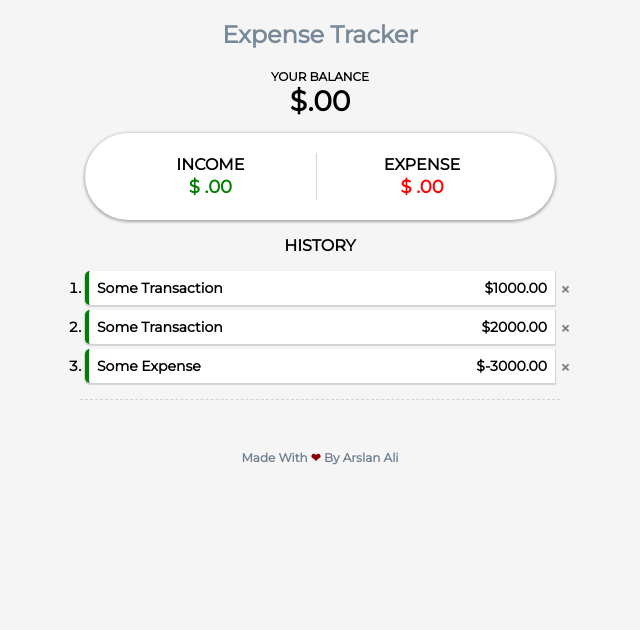
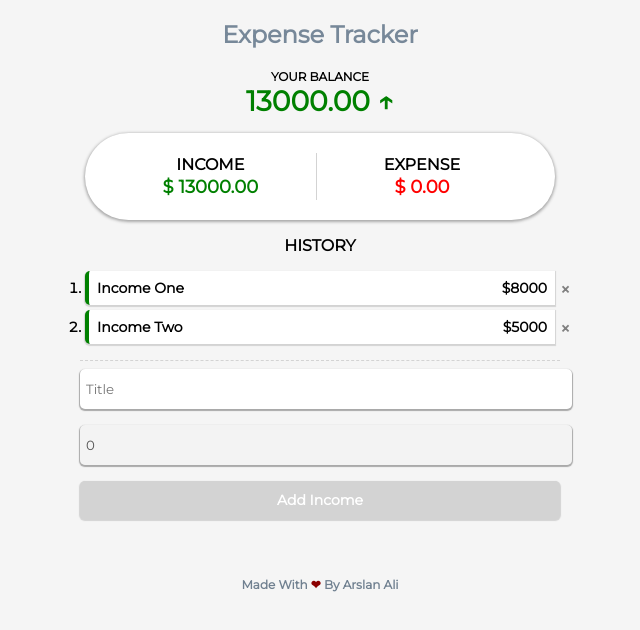
Before and after one commit to warlock1996/xpense-tracker, a React (Create React App) app: page / in a window 1280 px wide. Shown: the top 630 px of the page, without its empty margins (320-960 px from the left). Built offline with nearby package versions, Linux system fonts and the light colour scheme.

Commit message:
:hammer: added more to xpense tracker

```diff
--- a/src/App.css
+++ b/src/App.css
@@ -1,4 +1,5 @@
 .App {
+  max-width: 480px;
   width: 480px;
   margin: auto;
 }
@@ -40,8 +41,24 @@
 .balance-label {
   font-size: 12px;
 }
-.balance-value {
+.hide-arrow {
+  display: none;
+}
+.positive-balance {
+  margin: 0px;
+  text-transform: uppercase;
+  font-family: 'Montserrat';
+  font-weight: bolder;
   font-size: 28px;
+  color: green;
+}
+.negative-balance {
+  margin: 0px;
+  text-transform: uppercase;
+  font-family: 'Montserrat';
+  font-weight: bolder;
+  font-size: 28px;
+  color: red;
 }
 .cashbox {
   margin: 5px;
@@ -155,12 +172,12 @@
   padding: 8px;
   border-radius: 5px 0px 0px 5px;
   box-shadow: 0px 1px 1px 1px lightgray;
-  animation: transaction-add-anim .2s linear;
+  animation: transaction-add-anim .3s linear;
 }
 
  @keyframes transaction-add-anim {
-   from { transform: translateX(-50px);}
-   to { transform : translateX(0)}
+   from { transform: translateY(50px);}
+   to { transform : translateY(0)}
  }
 
 .add-expense:disabled, .add-income:disabled {
@@ -199,6 +216,9 @@
 .item-amount {
   float: right;
 }
+.item-amount:before {
+  content: '$';
+}
 .no-transactions {
   color: lightslategray;
   font-size: 12px;
--- a/src/App.js
+++ b/src/App.js
@@ -17,7 +17,7 @@ function App ()  {
             <History/>
             <Transaction/>
           </GlobalProvider>
-            <h5 className="footer">made with <span>&#10084;</span> <a href="https://github.com/warlock1996" target="_blank"> by arslan ali </a> </h5>
+            <h5 className="footer">made with <span>&#10084;</span> <a href="https://github.com/warlock1996" rel="noopener noreferrer"  target="_blank"> by arslan ali </a> </h5>
       </div>
     );
   }
--- a/src/components/Balance.js
+++ b/src/components/Balance.js
@@ -1,10 +1,15 @@
-import React  from 'react';
+import React, { useContext }  from 'react';
+import { GlobalContext } from "./sharedstate"
 
-function Balance (props) {
+function Balance () {
+    const { transactions } = useContext(GlobalContext);
+    const balance = transactions.reduce((acc, tr) => acc + tr.amount, 0)
     return (
         <div className="balance-container">
             <p className="balance-label">Your Balance</p>
-            <p className="balance-value"> ${  }.00</p>
+            <p  className={ (Math.sign(balance) !== -1) ? 'positive-balance' : 'negative-balance' } > { balance.toFixed(2) }
+               { (Math.sign(balance) !== -1) ? <span className = "upward-arrow"> &uarr; </span> : <span className = "downward-arrow" > &darr; </span>  }
+            </p>
         </div>
     )
 }
--- a/src/components/Cashbox.js
+++ b/src/components/Cashbox.js
@@ -1,15 +1,19 @@
-import React  from 'react';
+import React, { useContext }  from 'react';
+import { GlobalContext } from "./sharedstate"
 
 function Cashbox (props) {
+    const { transactions } = useContext(GlobalContext);
+    const income = transactions.filter(tr => Math.sign(tr.amount) !== -1).reduce((acc, tr) =>   tr.amount + acc , 0)
+    const xpense = transactions.filter(tr => Math.sign(tr.amount) === -1).reduce((acc, tr) => tr.amount + acc, 0)
     return (
         <div className="cashbox">
             <span className="box1">
                 <p className="income-label">INCOME</p>
-                <p className="income-value">$ {  }.00</p>
+                <p className="income-value">$ { income }.00</p>
             </span>
             <span className="box2">
                 <p className="expense-label">Expense</p>
-                <p className="expense-value">$ {  }.00</p>
+                <p className="expense-value">$ { xpense }.00</p>
             </span>
         </div>
     )
--- a/src/components/History.js
+++ b/src/components/History.js
@@ -1,17 +1,23 @@
 import React from 'react';
 import { GlobalContext } from "./sharedstate"
 
-function History (props) {
+function History () {
     const { transactions, dispatcher } = React.useContext(GlobalContext)
+    function updateName (e, item) {
+        dispatcher({type: 'update-name', payload: e.target.innerText.trim(), _item: item})
+    }
+    function updateAmount (e, item) {
+        dispatcher({type: 'update-amount', payload: parseInt(e.target.innerText.trim()), item: item})
+    }
     return (
         <div className="history-container">
             <p className="history-label"> History </p>
             <ul className="transactions-list">
                { transactions.length ? transactions.map((item, index) => (
-                       <li key= { index } className={ item.amount[0] === '-' ? 'transaction-expense' : 'transaction-income'  }>
-                            <span className="item-name"> {item.name} </span>
-                            <span className="item-amount"> ${item.amount}.00  </span>
-                            <span className="item-clear" onClick = { () => dispatcher({type: 'remove-transaction', id: item.id})  }> &times; </span>
+                       <li key= { item.id } className={ Math.sign(item.amount) !== -1 ? 'transaction-income' : 'transaction-expense'}>
+                            <span className="item-name" contentEditable="true" onInput= { (e) => updateName(e, item) }>{item.name} </span>
+                            <span className="item-amount" contentEditable="true" onInput= { (e) => updateAmount(e, item) }>{item.amount} </span>
+                            <span className="item-clear" onClick = { () => dispatcher({type: 'remove-transaction', payload: item.id})  }> &times; </span>
                        </li>
                     ))
                 : <span className="no-transactions"> You Don't Have Any Transactions Yet ! </span>}
--- a/src/components/Transaction.js
+++ b/src/components/Transaction.js
@@ -1,11 +1,46 @@
-import React from 'react'
+import React, { useState, useContext } from 'react'
+import { GlobalContext } from "./sharedstate"
 
 function Transaction (props) {
+
+    const { dispatcher }  = useContext(GlobalContext)
+
+    const [state, setTr] = useState({
+        id: '',
+        name: '',
+        amount: 0,
+    })
+    function saveTr() {
+        const trans = {...state, id: Math.floor(Math.random()*1000), amount: parseInt(state.amount)}
+        dispatcher({type: 'add', payload: trans })
+        setTr({name: '', amount: 0})
+    }
     return (
         <div className="transaction-container">
-            {/* <input className="transaction-name" onChange =  { props.setName }  value= { props.name } type="text" placeholder="Title"/>
-            <input title="Enter Transaction Name" disabled={ !props.name.length } className="transaction-amount" onChange =  { props.setAmount } value = { props.amount} type="number" placeholder="Amount"/>
-            <input disabled={ !props.name.length || !props.amount.length } className={  props.amount[0] === '-' ? 'add-expense' : 'add-income' } type="button" value={ props.amount[0] === '-' ? 'add xpense' : 'add income'  } onClick = { props.save }/> */}
+            <input
+                className="transaction-name"
+                onChange = {(e) => setTr({...state, name: e.target.value}) }
+                value = { state.name }
+                type="text"
+                placeholder="Title"
+            />
+            <input
+                onChange = {(e) => setTr({...state, amount: e.target.value}) }
+                value = {state.amount}
+                title="Enter Transaction Name"
+                disabled={ !state.name.length }
+                className="transaction-amount"
+                type="number"
+                placeholder="Amount"
+            />
+
+            <input
+                disabled={ !state.name.length || !state.amount.length }
+                className={  state.amount[0] === '-' ? 'add-expense' : 'add-income' }
+                type="button"
+                onClick = { saveTr }
+                value={ state.amount[0] === '-' ? 'add xpense' : 'add income' }
+            />
         </div>
     );
 }
--- a/src/components/reducer.js
+++ b/src/components/reducer.js
@@ -3,7 +3,27 @@ export default (state, action) => {
         case "remove-transaction":
             return {
                 ...state,
-                transactions: state.transactions = state.transactions.filter(item => item.id != action.id)
+                transactions: state.transactions = state.transactions.filter((item, index) => item.id !== action.payload)
             };
+        case "add":
+            return {
+                ...state,
+                transactions: [...state.transactions, action.payload]
+            }
+        case "update-name":
+            const { _item } = action
+            return {
+                ...state,
+                transactions: [...state.transactions.filter(i => i.id !== _item.id),  {"id": _item.id, "name": action.payload, "amount": _item.amount}]
+            }
+        case "update-amount":
+            const amount = isNaN(action.payload) ? 0 : action.payload;
+            const { item } = action
+            return {
+                ...state,
+                transactions: [...state.transactions.filter(i => i.id !== item.id),  {"id": item.id, "name": item.name, "amount": amount}]
+            }
+        default:
+            return state;
     }
 }
--- a/src/components/sharedstate.js
+++ b/src/components/sharedstate.js
@@ -4,9 +4,8 @@ import Reducer from "./reducer"
 // some inital state for the context
 const initalState = {
     transactions: [
-        {id: 0, name: 'some transaction', amount: 1000},
-        {id: 1, name: 'some transaction', amount: 2000},
-        {id: 2, name: 'some expense', amount: -3000}
+        { id: 1, name: 'Income one', amount: 8000 },
+        { id: 2, name: 'Income two', amount: 5000 }
     ]
 }
 
```
